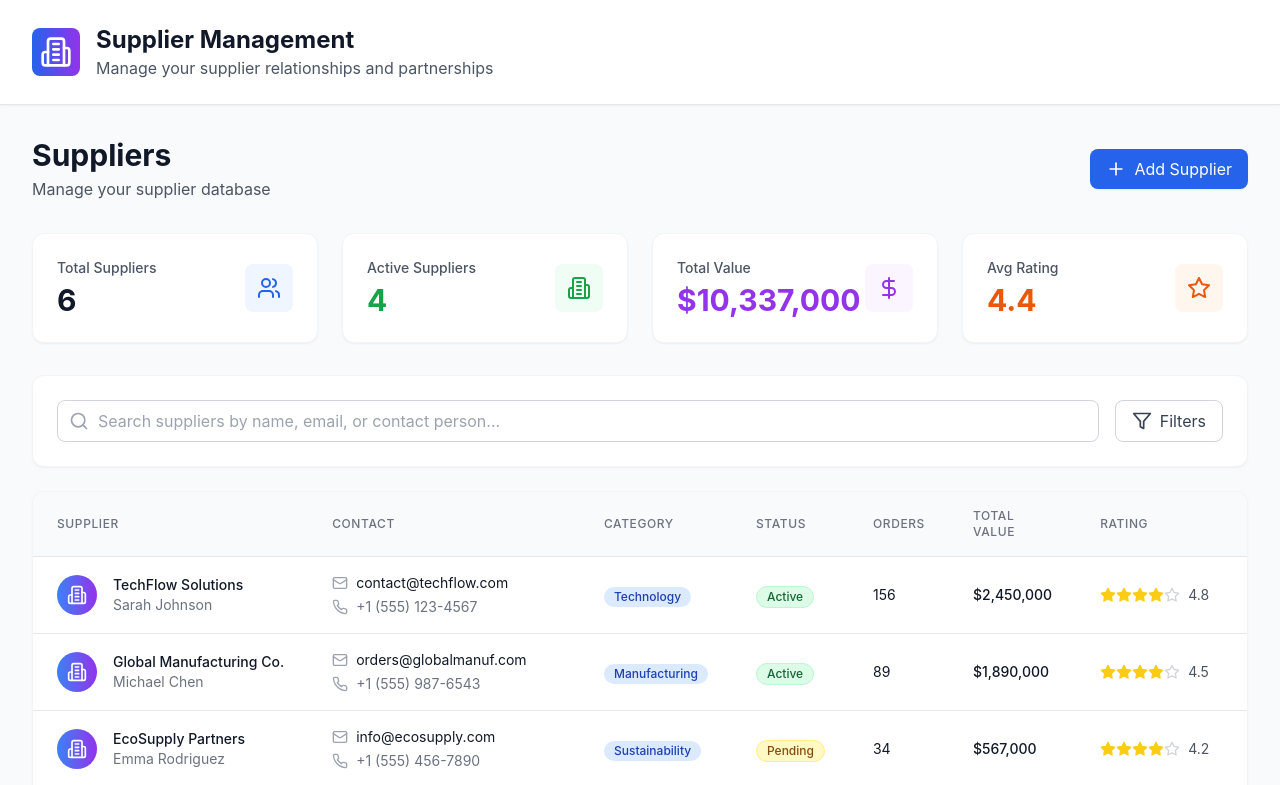
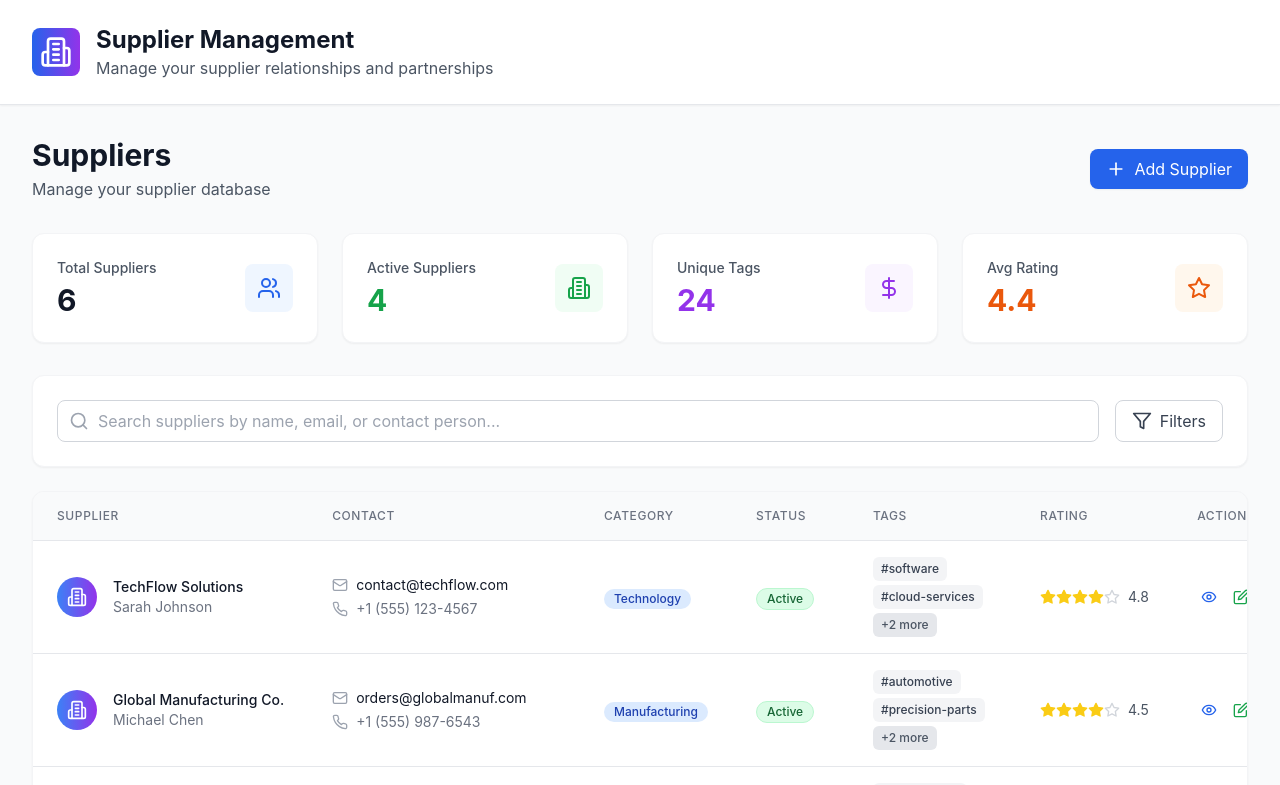
Before and after one commit to Kabba24ai/supplier-management-gj, a React (Vite) app: page / in a window 1280 px wide. Shown: the top 785 px of the page. Built offline with nearby package versions, Linux system fonts and the light colour scheme.

Commit message:
Add Tags System and Remove Orders/Total Value

```diff
--- a/src/App.tsx
+++ b/src/App.tsx
@@ -19,8 +19,8 @@ function App() {
   const stats = {
     total: suppliers.length,
     active: suppliers.filter(s => s.status === 'active').length,
-    totalValue: suppliers.reduce((sum, s) => sum + s.totalValue, 0),
-    avgRating: suppliers.reduce((sum, s) => sum + s.rating, 0) / suppliers.length
+    avgRating: suppliers.reduce((sum, s) => sum + s.rating, 0) / suppliers.length,
+    totalTags: Array.from(new Set(suppliers.flatMap(s => s.tags))).length
   };
 
   useEffect(() => {
@@ -49,8 +49,6 @@ function App() {
     const newSupplier: Supplier = {
       ...supplierData,
       id: Math.max(...suppliers.map(s => s.id)) + 1,
-      totalOrders: 0,
-      totalValue: 0,
       lastOrder: null,
       joinDate: new Date().toISOString().split('T')[0]
     };
@@ -184,8 +182,8 @@ function App() {
           <div className="bg-white rounded-xl shadow-sm border border-gray-100 p-6 hover:shadow-md transition-shadow">
             <div className="flex items-center justify-between">
               <div>
-                <p className="text-sm font-medium text-gray-600">Total Value</p>
-                <p className="text-3xl font-bold text-purple-600 mt-1">{formatCurrency(stats.totalValue)}</p>
+                <p className="text-sm font-medium text-gray-600">Unique Tags</p>
+                <p className="text-3xl font-bold text-purple-600 mt-1">{stats.totalTags}</p>
               </div>
               <div className="bg-purple-50 p-3 rounded-lg">
                 <DollarSign className="w-6 h-6 text-purple-600" />
@@ -287,8 +285,7 @@ function App() {
                   <th className="px-6 py-4 text-left text-xs font-medium text-gray-500 uppercase tracking-wider">Contact</th>
                   <th className="px-6 py-4 text-left text-xs font-medium text-gray-500 uppercase tracking-wider">Category</th>
                   <th className="px-6 py-4 text-left text-xs font-medium text-gray-500 uppercase tracking-wider">Status</th>
-                  <th className="px-6 py-4 text-left text-xs font-medium text-gray-500 uppercase tracking-wider">Orders</th>
-                  <th className="px-6 py-4 text-left text-xs font-medium text-gray-500 uppercase tracking-wider">Total Value</th>
+                  <th className="px-6 py-4 text-left text-xs font-medium text-gray-500 uppercase tracking-wider">Tags</th>
                   <th className="px-6 py-4 text-left text-xs font-medium text-gray-500 uppercase tracking-wider">Rating</th>
                   <th className="px-6 py-4 text-left text-xs font-medium text-gray-500 uppercase tracking-wider">Actions</th>
                 </tr>
@@ -296,7 +293,7 @@ function App() {
               <tbody className="bg-white divide-y divide-gray-200">
                 {filteredSuppliers.length === 0 ? (
                   <tr>
-                    <td colSpan={8} className="text-center py-12">
+                    <td colSpan={7} className="text-center py-12">
                       <Users className="mx-auto h-12 w-12 text-gray-400" />
                       <h3 className="mt-2 text-sm font-medium text-gray-900">No suppliers found</h3>
                       <p className="mt-1 text-sm text-gray-500">Try adjusting your search or filter criteria.</p>
@@ -339,10 +336,18 @@ function App() {
                         </span>
                       </td>
                       <td className="px-6 py-4 whitespace-nowrap text-sm text-gray-900">
-                        {supplier.totalOrders}
-                      </td>
-                      <td className="px-6 py-4 whitespace-nowrap text-sm font-medium text-gray-900">
-                        {formatCurrency(supplier.totalValue)}
+                        <div className="flex flex-wrap gap-1">
+                          {supplier.tags.slice(0, 2).map((tag, index) => (
+                            <span key={index} className="inline-flex items-center px-2 py-1 rounded-md text-xs font-medium bg-gray-100 text-gray-700">
+                              #{tag}
+                            </span>
+                          ))}
+                          {supplier.tags.length > 2 && (
+                            <span className="inline-flex items-center px-2 py-1 rounded-md text-xs font-medium bg-gray-200 text-gray-600">
+                              +{supplier.tags.length - 2} more
+                            </span>
+                          )}
+                        </div>
                       </td>
                       <td className="px-6 py-4 whitespace-nowrap">
                         <div className="flex items-center">
--- a/src/components/SupplierModal.tsx
+++ b/src/components/SupplierModal.tsx
@@ -22,7 +22,8 @@ const SupplierModal: React.FC<SupplierModalProps> = ({ supplier, onSave, onClose
     contactPerson: '',
     website: '',
     taxId: '',
-    paymentTerms: 'Net 30'
+    paymentTerms: 'Net 30',
+    tags: ''
   });
 
   const [errors, setErrors] = useState<Record<string, string>>({});
@@ -42,7 +43,8 @@ const SupplierModal: React.FC<SupplierModalProps> = ({ supplier, onSave, onClose
         contactPerson: supplier.contactPerson,
         website: supplier.website || '',
         taxId: supplier.taxId || '',
-        paymentTerms: supplier.paymentTerms
+        paymentTerms: supplier.paymentTerms,
+        tags: supplier.tags.join(', ')
       });
     }
   }, [supplier]);
@@ -67,7 +69,11 @@ const SupplierModal: React.FC<SupplierModalProps> = ({ supplier, onSave, onClose
   const handleSubmit = (e: React.FormEvent) => {
     e.preventDefault();
     if (validateForm()) {
-      onSave(formData);
+      const supplierData = {
+        ...formData,
+        tags: formData.tags.split(',').map(tag => tag.trim()).filter(tag => tag.length > 0)
+      };
+      onSave(supplierData);
     }
   };
 
@@ -335,6 +341,21 @@ const SupplierModal: React.FC<SupplierModalProps> = ({ supplier, onSave, onClose
                   placeholder="Enter tax identification number"
                 />
               </div>
+
+              <div>
+                <label className="block text-sm font-medium text-gray-700 mb-1">
+                  Tags
+                </label>
+                <input
+                  type="text"
+                  name="tags"
+                  value={formData.tags}
+                  onChange={handleChange}
+                  className="w-full px-3 py-2 border border-gray-300 rounded-lg focus:ring-2 focus:ring-blue-500 focus:border-transparent"
+                  placeholder="e.g. automotive, oem-parts, fast-delivery (comma separated)"
+                />
+                <p className="text-xs text-gray-500 mt-1">Separate tags with commas for better search identification</p>
+              </div>
             </div>
           </div>
 
--- a/src/data/mockData.ts
+++ b/src/data/mockData.ts
@@ -12,14 +12,13 @@ export const mockSuppliers: Supplier[] = [
     category: 'Technology',
     status: 'active',
     rating: 4.8,
-    totalOrders: 156,
-    totalValue: 2450000,
     lastOrder: '2024-01-15',
     contactPerson: 'Sarah Johnson',
     website: 'https://www.techflow.com',
     taxId: 'US123456789',
     paymentTerms: 'Net 30',
-    joinDate: '2023-03-15'
+    joinDate: '2023-03-15',
+    tags: ['software', 'cloud-services', 'api-integration', 'enterprise']
   },
   {
     id: 2,
@@ -32,14 +31,13 @@ export const mockSuppliers: Supplier[] = [
     category: 'Manufacturing',
     status: 'active',
     rating: 4.5,
-    totalOrders: 89,
-    totalValue: 1890000,
     lastOrder: '2024-01-12',
     contactPerson: 'Michael Chen',
     website: 'https://www.globalmanuf.com',
     taxId: 'US987654321',
     paymentTerms: 'Net 45',
-    joinDate: '2023-01-20'
+    joinDate: '2023-01-20',
+    tags: ['automotive', 'precision-parts', 'oem', 'iso-certified']
   },
   {
     id: 3,
@@ -52,14 +50,13 @@ export const mockSuppliers: Supplier[] = [
     category: 'Sustainability',
     status: 'pending',
     rating: 4.2,
-    totalOrders: 34,
-    totalValue: 567000,
     lastOrder: '2024-01-08',
     contactPerson: 'Emma Rodriguez',
     website: 'https://www.ecosupply.com',
     taxId: 'US456789123',
     paymentTerms: 'Net 15',
-    joinDate: '2023-11-10'
+    joinDate: '2023-11-10',
+    tags: ['eco-friendly', 'renewable', 'carbon-neutral', 'sustainable-packaging']
   },
   {
     id: 4,
@@ -72,14 +69,13 @@ export const mockSuppliers: Supplier[] = [
     category: 'Materials',
     status: 'active',
     rating: 4.9,
-    totalOrders: 203,
-    totalValue: 3200000,
     lastOrder: '2024-01-14',
     contactPerson: 'James Wilson',
     website: 'https://www.premiummaterials.com',
     taxId: 'GB123456789',
     paymentTerms: 'Net 30',
-    joinDate: '2022-08-05'
+    joinDate: '2022-08-05',
+    tags: ['high-grade', 'specialty-metals', 'bulk-orders', 'fast-delivery']
   },
   {
     id: 5,
@@ -92,14 +88,13 @@ export const mockSuppliers: Supplier[] = [
     category: 'Technology',
     status: 'inactive',
     rating: 3.8,
-    totalOrders: 67,
-    totalValue: 890000,
     lastOrder: '2023-12-20',
     contactPerson: 'Lisa Park',
     website: 'https://www.digitalinnovations.com',
     taxId: 'US789123456',
     paymentTerms: 'Net 60',
-    joinDate: '2023-06-12'
+    joinDate: '2023-06-12',
+    tags: ['mobile-apps', 'ui-ux', 'consulting', 'startup-friendly']
   },
   {
     id: 6,
@@ -112,13 +107,12 @@ export const mockSuppliers: Supplier[] = [
     category: 'Services',
     status: 'active',
     rating: 4.3,
-    totalOrders: 112,
-    totalValue: 1340000,
     lastOrder: '2024-01-10',
     contactPerson: 'Robert Kim',
     website: 'https://www.reliableservices.com',
     taxId: 'US321654987',
     paymentTerms: 'Net 30',
-    joinDate: '2023-04-22'
+    joinDate: '2023-04-22',
+    tags: ['maintenance', 'support', '24-7-service', 'nationwide']
   }
 ];
--- a/src/types/supplier.ts
+++ b/src/types/supplier.ts
@@ -9,12 +9,11 @@ export interface Supplier {
   category: string;
   status: 'active' | 'inactive' | 'pending';
   rating: number;
-  totalOrders: number;
-  totalValue: number;
   lastOrder: string | null;
   contactPerson: string;
   website?: string;
   taxId?: string;
   paymentTerms: string;
   joinDate: string;
+  tags: string[];
 }
```
